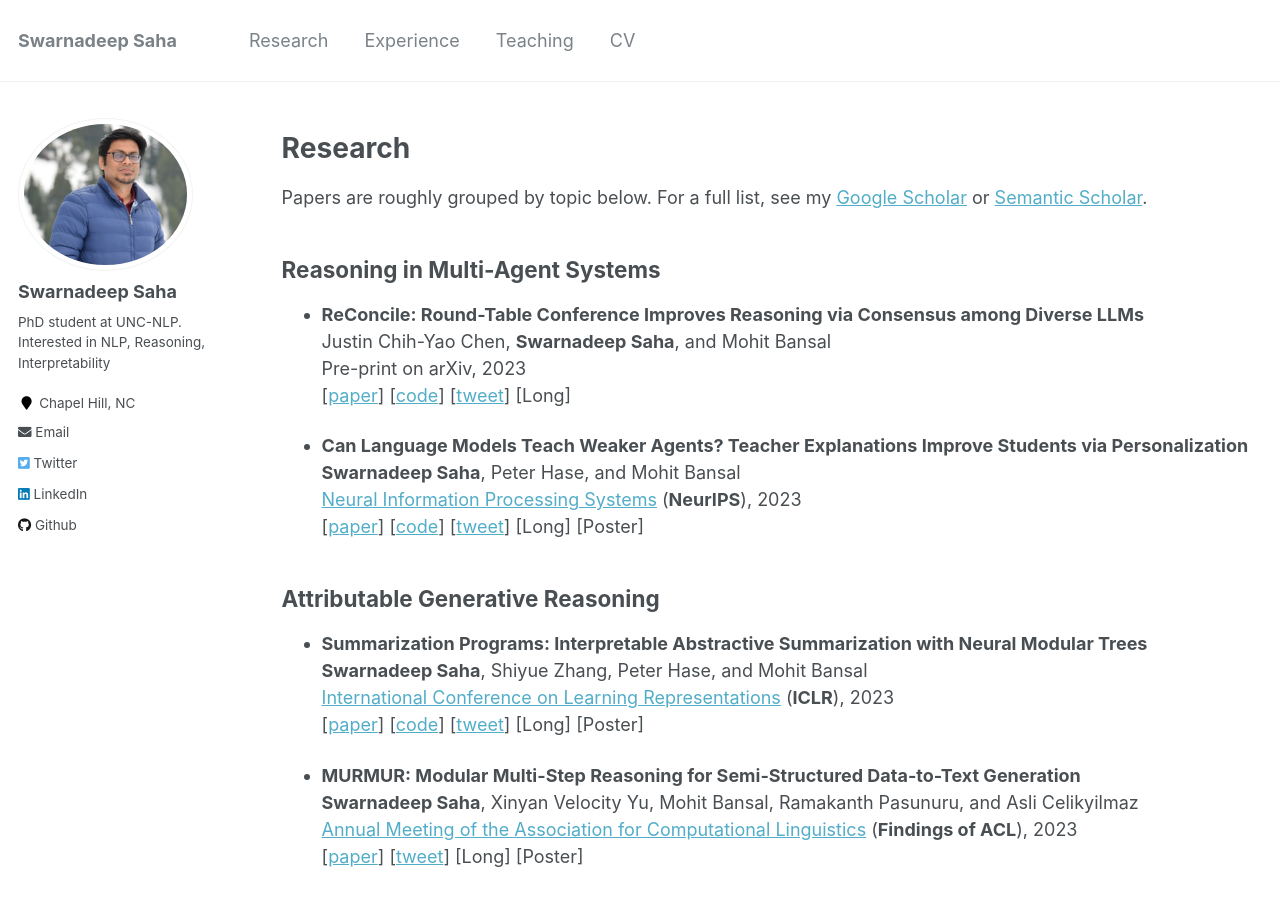
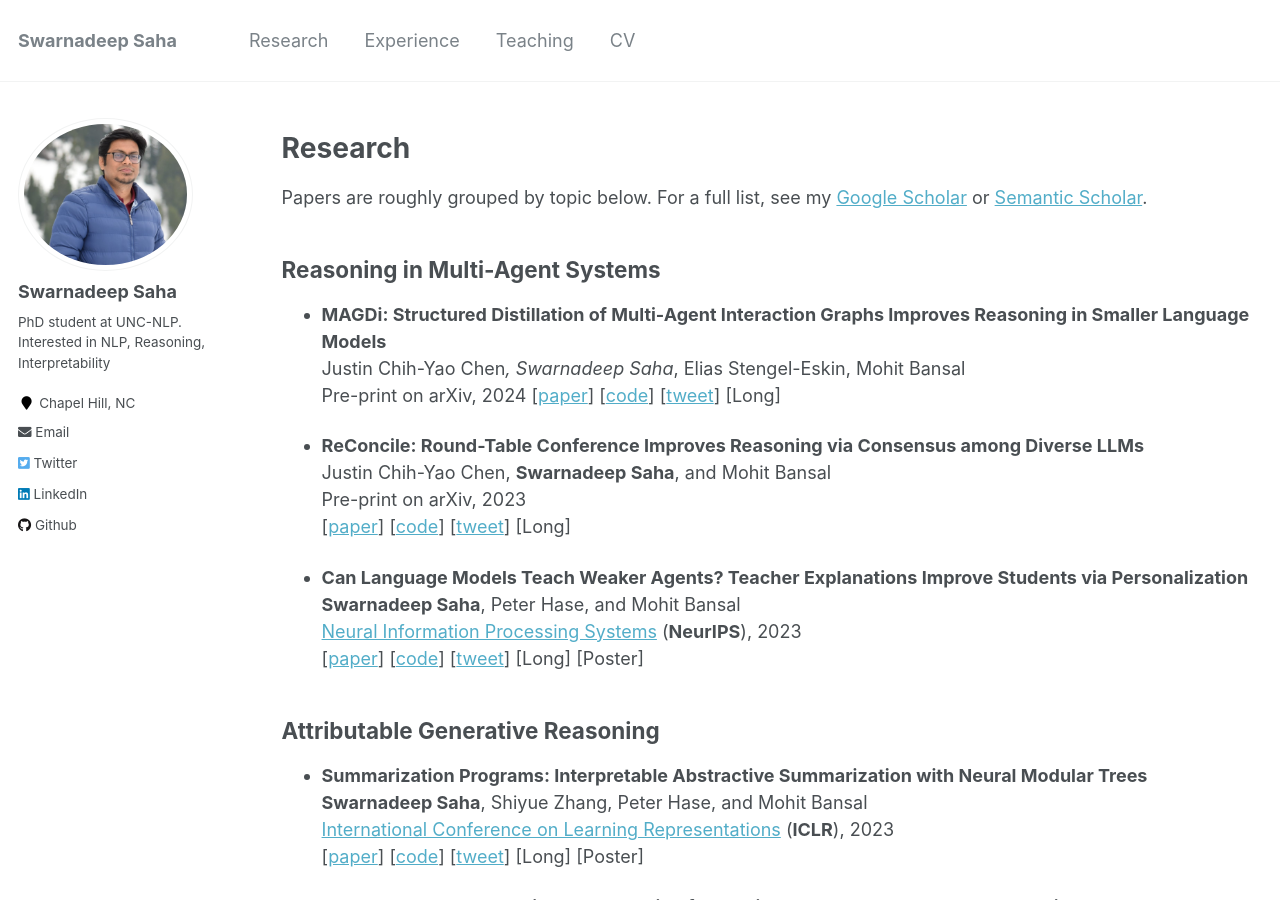
Before and after one commit to swarnaHub/swarnahub.github.io, a Jekyll site: the page built from _pages/research.md, in a window 1280 px wide and 900 px high. Built offline with Jekyll 4.4.1, drawn with Linux system fonts in a browser that asks for light colours.

Commit message:
MAGDi update.

```diff
--- a/_pages/research.md
+++ b/_pages/research.md
@@ -12,6 +12,11 @@ Papers are roughly grouped by topic below. For a full list, see my [Google Schol
 
 
 ## Reasoning in Multi-Agent Systems
+
+* **MAGDi: Structured Distillation of Multi-Agent Interaction Graphs Improves Reasoning in Smaller Language Models**
+Justin Chih-Yao Chen*, Swarnadeep Saha*, Elias Stengel-Eskin, Mohit Bansal
+Pre-print on arXiv, 2024
+[[paper](https://arxiv.org/abs/2402.01620)] [[code](https://github.com/dinobby/MAGDi)] [[tweet](https://twitter.com/swarnaNLP/status/1754556833258471613)] [Long]
 
 * **ReConcile: Round-Table Conference Improves Reasoning via Consensus among Diverse LLMs**
 Justin Chih-Yao Chen, **Swarnadeep Saha**, and Mohit Bansal
```
Also changed, not shown: _pages/about.md (+1 -0 lines).
